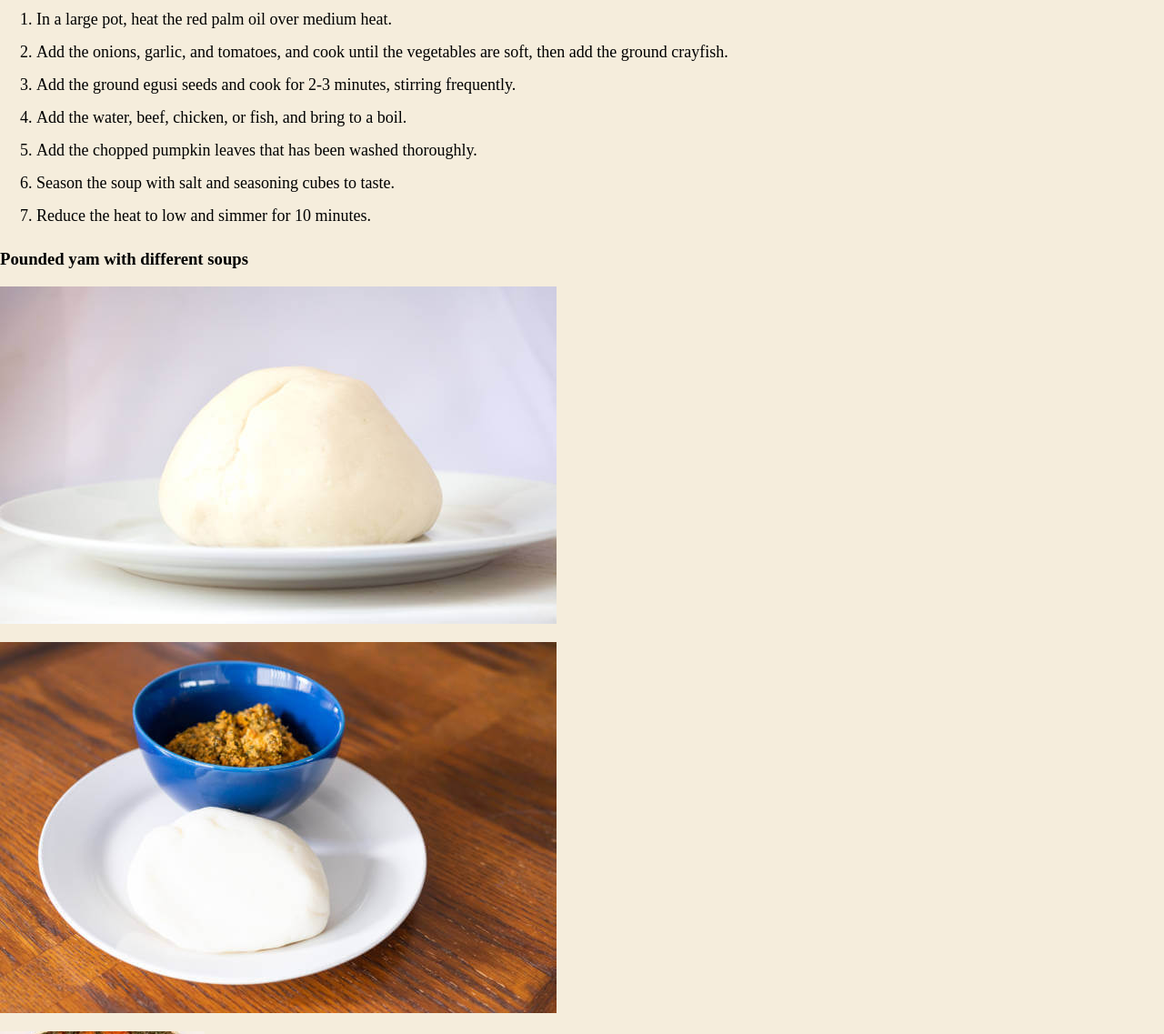
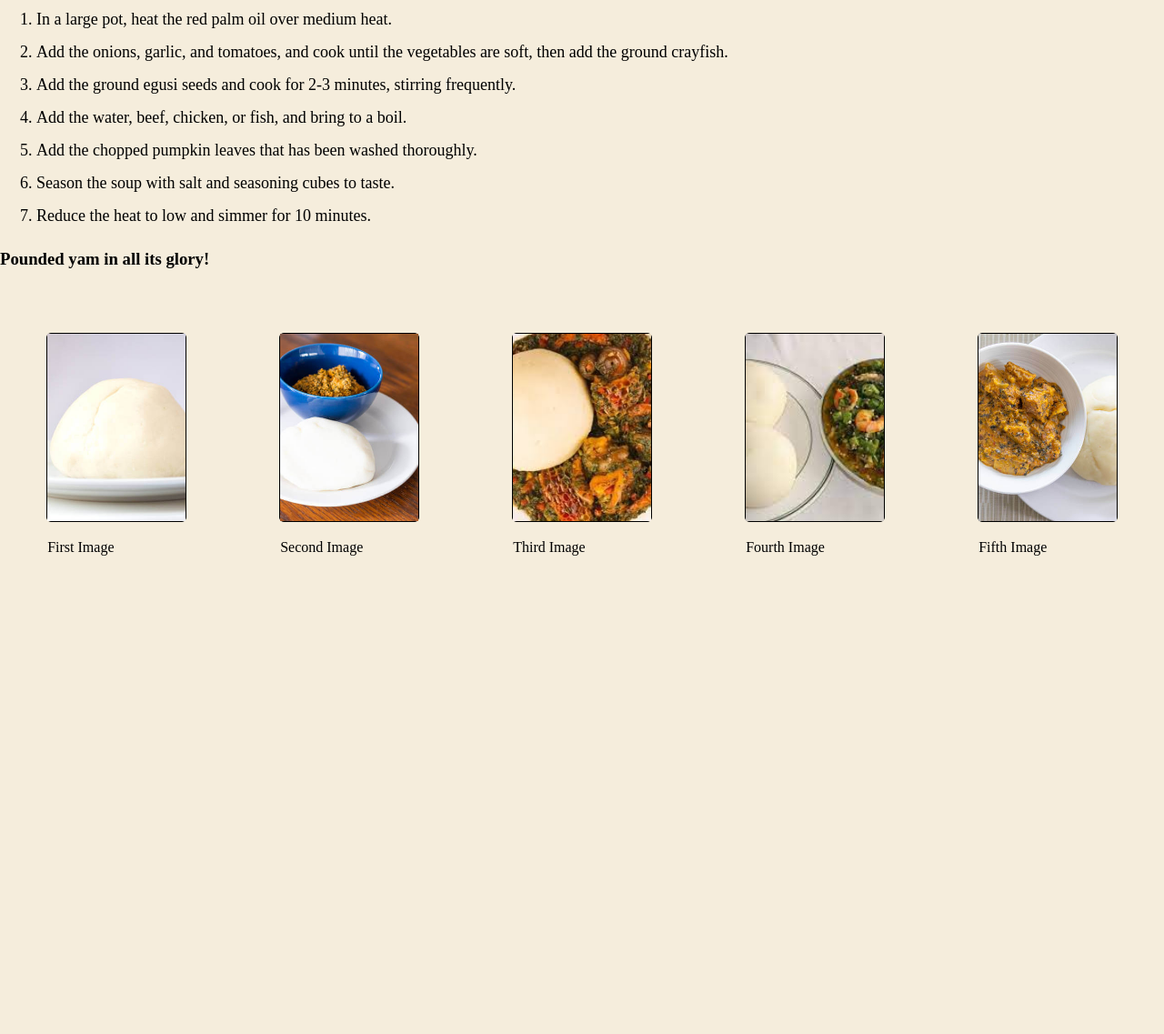
Before and after one commit to PrincessKhay/my-favorite-meal, a plain HTML site: page index.html in a window 1280 px wide. Shown: the part 2000-3137 px from the top of the page at 91% size. After the commit the page ends 2625 px from the top, so only its background shows below. Drawn offline with Linux system fonts and the light colour scheme.

Commit message:
added the card section

```diff
--- a/index.html
+++ b/index.html
@@ -150,27 +150,27 @@
     </section>
 
     <section>
-      <h3>Pounded yam with different soups</h3>
-      <div>
-        <div>
+      <h3>Pounded yam in all its glory!</h3>
+      <div class="images_main">
+        <div class="img_div">
           <img src="images/pyam1.jpeg" alt="" />
-          <p></p>
+          <p>First Image</p>
         </div>
-        <div>
+        <div class="img_div">
           <img src="images/pyam2.jpeg" alt="" />
-          <p></p>
+          <p>Second Image</p>
         </div>
-        <div>
+        <div class="img_div">
           <img src="images/pyam7.jpg" alt="" />
-          <p></p>
+          <p>Third Image</p>
         </div>
-        <div>
+        <div class="img_div">
           <img src="images/pyam5.jpg" alt="" />
-          <p></p>
+          <p>Fourth Image</p>
         </div>
-        <div>
+        <div class="img_div">
           <img src="images/pyam4.jpeg" alt="" />
-          <p></p>
+          <p>Fifth Image</p>
         </div>
       </div>
     </section>
--- a/style.css
+++ b/style.css
@@ -58,3 +58,23 @@
     font-size: 18px;
     line-height: 2;
 }
+
+.images_main {
+    width: 100%;
+    display: flex;
+    /* justify-content: space-between; */
+    /* flex-wrap: nowrap; */
+}
+
+.img_div {
+    width: 20%;
+    border: 1px solid black;
+    border-radius: 5px;
+    margin: 4%;
+}
+
+img {
+    width: 100%;
+    height: 100%;
+    object-fit: cover;
+}
```
Lines whose indentation alone changed are shown as unchanged.
